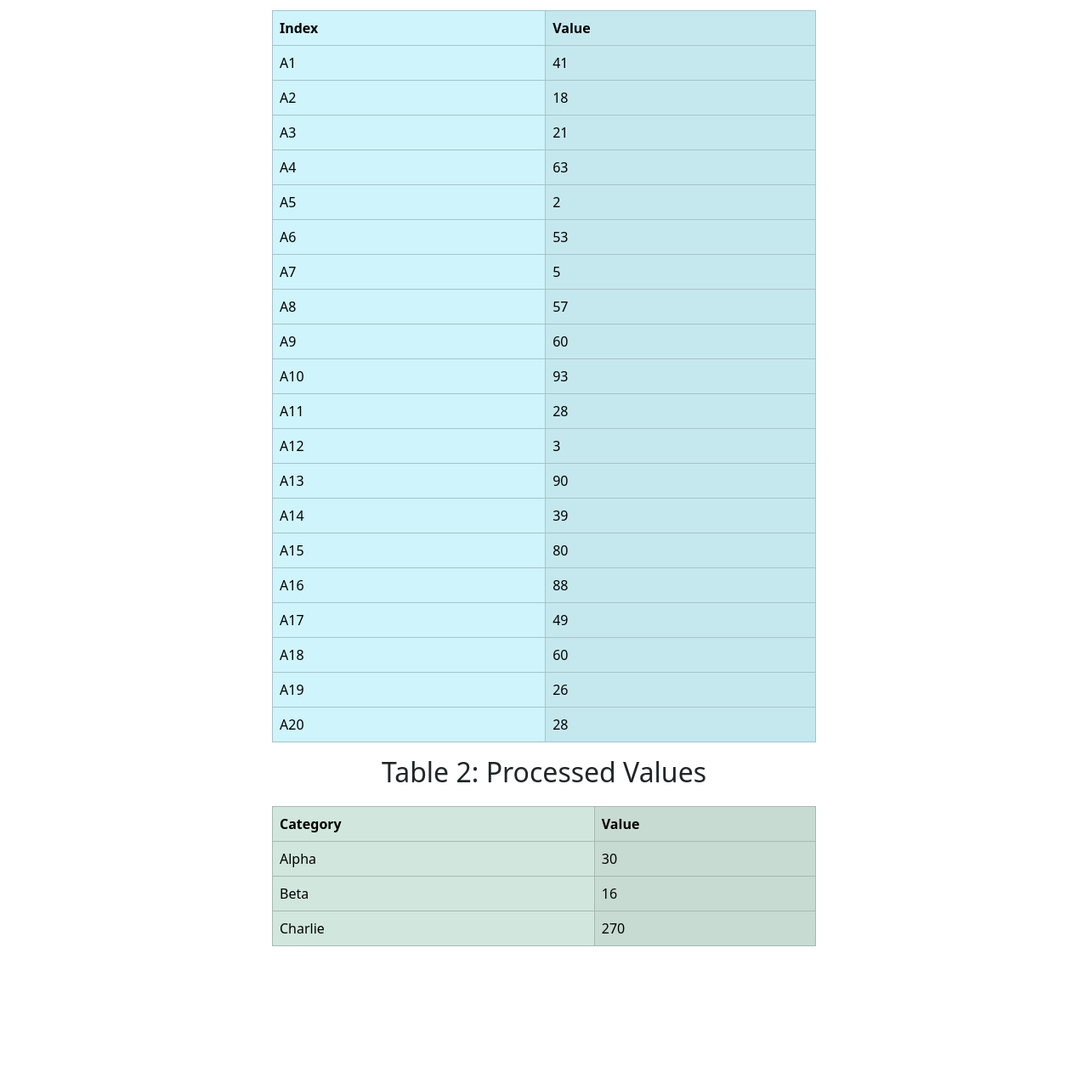
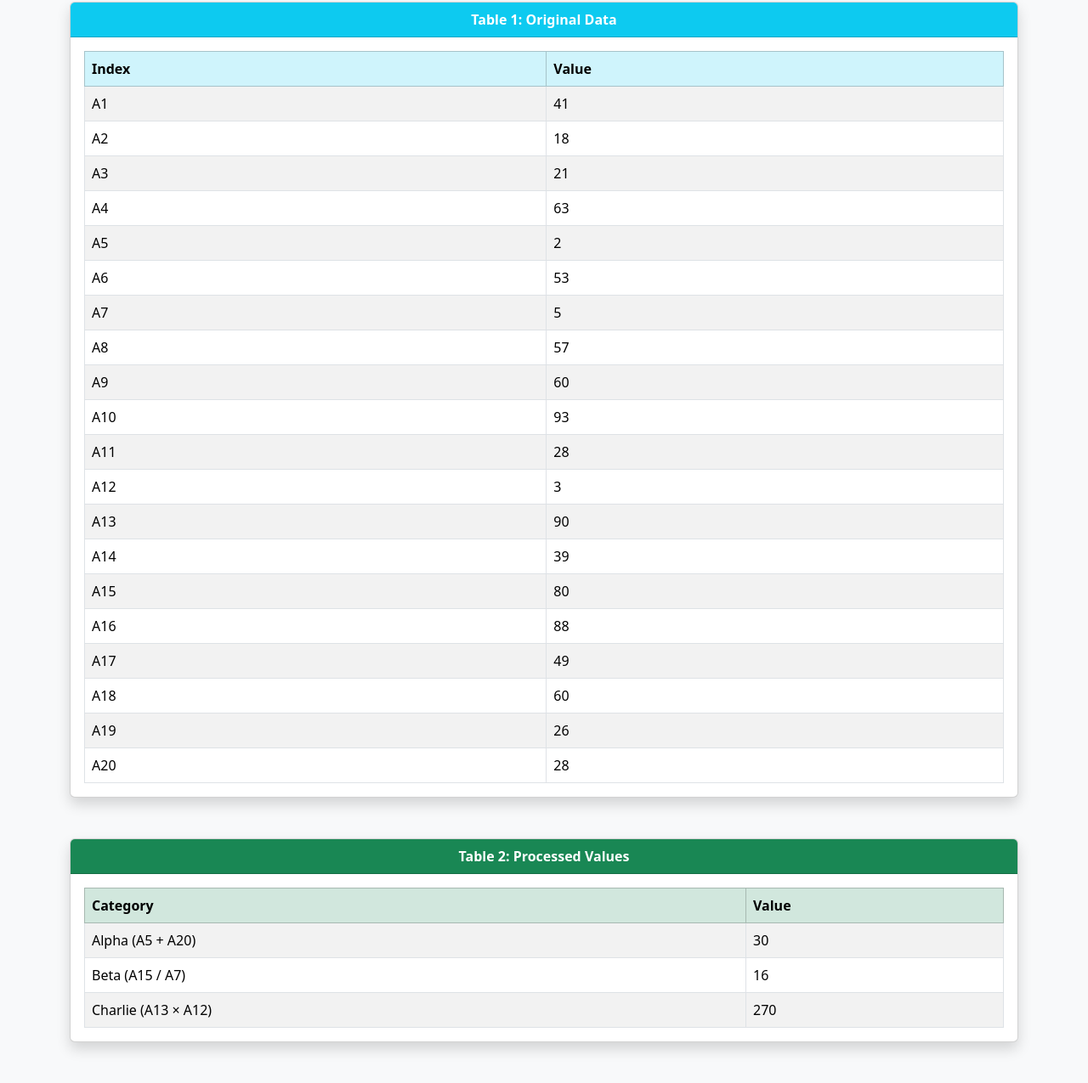
Before and after one commit to changho4177/Table-Output-and-Processing, a plain HTML site: page index.html in a window 1280 px wide. Shown: the part 46-1321 px from the top of the page at 85% size. Before the commit the page ends 1176 px from the top, so only its background shows below. Drawn offline with nearby package versions, Linux system fonts and the light colour scheme.

Commit message:
changes new style

```diff
--- a/index.html
+++ b/index.html
@@ -3,48 +3,42 @@
 
 <head>
     <meta charset="utf-8">
-    <meta name="viewport" content="width=device-width, initial-scale=1.0">
-    <title>Table Output</title>
-    <style>
-        table {
-            border-collapse: collapse;
-            margin: 20px auto;
-        }
-
-        th,
-        td {
-            border: 1px solid black;
-            padding: 8px;
-            text-align: left;
-        }
-
-        body {
-            font-family: Arial, sans-serif;
-        }
-    </style>
+    <meta name="viewport" content="width=device-width, initial-scale=1">
+    <title>CSV Table Viewer</title>
     <link href="https://cdn.jsdelivr.net/npm/bootstrap@5.3.7/dist/css/bootstrap.min.css" rel="stylesheet"
         integrity="sha384-LN+7fdVzj6u52u30Kp6M/trliBMCMKTyK833zpbD+pXdCLuTusPj697FH4R/5mcr" crossorigin="anonymous">
 </head>
 
-<body>
+<body class="bg-light">
 
-    <div id="table1-container">
-        <h2 class="text-center">Table 1: Original Data</h2>
-        <table id="table1" class="table table-info table-bordered table-striped-columns w-50">
-            <thead>
+    <div class="container my-5">
+        <div id="table1-container" class="card mb-5 shadow" style="display: none;">
+            <div class="card-header text-center bg-info text-white fw-bold">
+                Table 1: Original Data
+            </div>
+            <div class="card-body">
+                <div class="table-responsive">
+                    <table id="table1" class="table table-bordered table-striped table-hover align-middle mb-0">
+                        <thead class="table-info">
                             <tr>
-                    <th>Index</th>
-                    <th>Value</th>
+                                <th scope="col">Index</th>
+                                <th scope="col">Value</th>
                             </tr>
                         </thead>
                         <tbody></tbody>
                     </table>
                 </div>
+            </div>
+        </div>
 
-    <div id="table2-container">
-        <h2 class="text-center">Table 2: Processed Values</h2>
-        <table id="table2" class="table table-success table-bordered table-striped-columns w-50">
-            <thead>
+        <div id="table2-container" class="card shadow" style="display: none;">
+            <div class="card-header text-center bg-success text-white fw-bold">
+                Table 2: Processed Values
+            </div>
+            <div class="card-body">
+                <div class="table-responsive">
+                    <table id="table2" class="table table-bordered table-striped table-hover align-middle mb-0">
+                        <thead class="table-success">
                             <tr>
                                 <th>Category</th>
                                 <th>Value</th>
@@ -52,19 +46,23 @@
                         </thead>
                         <tbody>
                             <tr>
-                    <td>Alpha</td>
+                                <td>Alpha (A5 + A20)</td>
                                 <td id="alpha"></td>
                             </tr>
                             <tr>
-                    <td>Beta</td>
+                                <td>Beta (A15 / A7)</td>
                                 <td id="beta"></td>
                             </tr>
                             <tr>
-                    <td>Charlie</td>
+                                <td>Charlie (A13 × A12)</td>
                                 <td id="charlie"></td>
                             </tr>
                         </tbody>
                     </table>
+                </div>
+            </div>
+        </div>
+
     </div>
 
     <script>
@@ -76,9 +74,7 @@
         window.onload = () => {
             fetch('Table_Input.csv')
                 .then(response => {
-                    if (!response.ok) {
-                        throw new Error('Failed to load CSV file.');
-                    }
+                    if (!response.ok) throw new Error('Failed to load CSV file.');
                     return response.text();
                 })
                 .then(csvText => {
@@ -90,7 +86,6 @@
 
                     for (let i = 1; i < lines.length; i++) {
                         const [index, value] = lines[i].split(',');
-
                         dataMap[index] = parseInt(value.trim());
 
                         const row = document.createElement('tr');
@@ -98,7 +93,6 @@
                         tbody1.appendChild(row);
                     }
 
-                    // Calculate processed values
                     const alpha = dataMap["A5"] + dataMap["A20"];
                     const beta = dataMap["A7"] !== 0 ? (dataMap["A15"] / dataMap["A7"]) : "Error (Divide by 0)";
                     const charlie = dataMap["A13"] * dataMap["A12"];
@@ -112,7 +106,7 @@
                 })
                 .catch(error => {
                     console.error('Error loading CSV:', error);
-                    alert('Failed to load Table_input.csv');
+                    alert('Failed to load Table_Input.csv');
                 });
         };
     </script>
@@ -120,6 +114,7 @@
     <script src="https://cdn.jsdelivr.net/npm/bootstrap@5.3.7/dist/js/bootstrap.bundle.min.js"
         integrity="sha384-ndDqU0Gzau9qJ1lfW4pNLlhNTkCfHzAVBReH9diLvGRem5+R9g2FzA8ZGN954O5Q"
         crossorigin="anonymous"></script>
+
 </body>
 
 </html>
```
Lines whose indentation alone changed are shown as unchanged.
